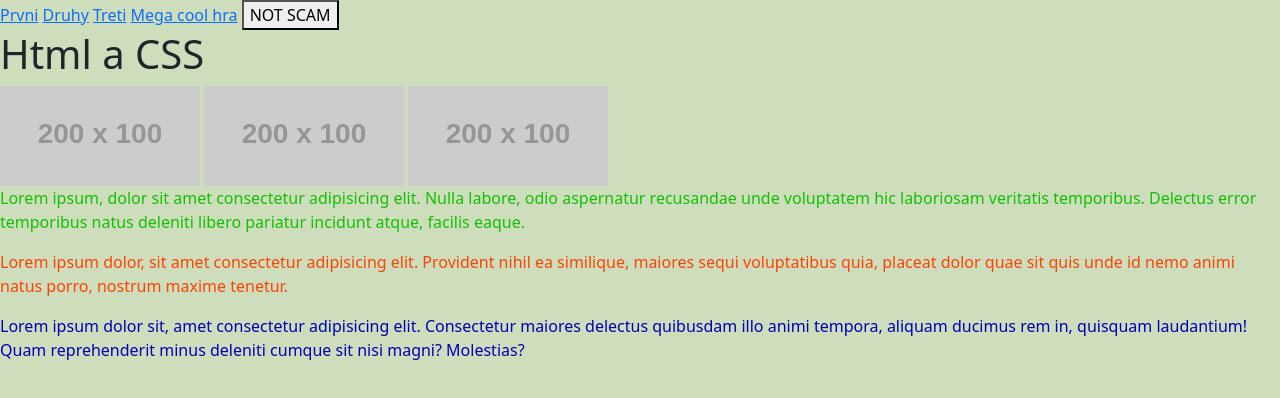
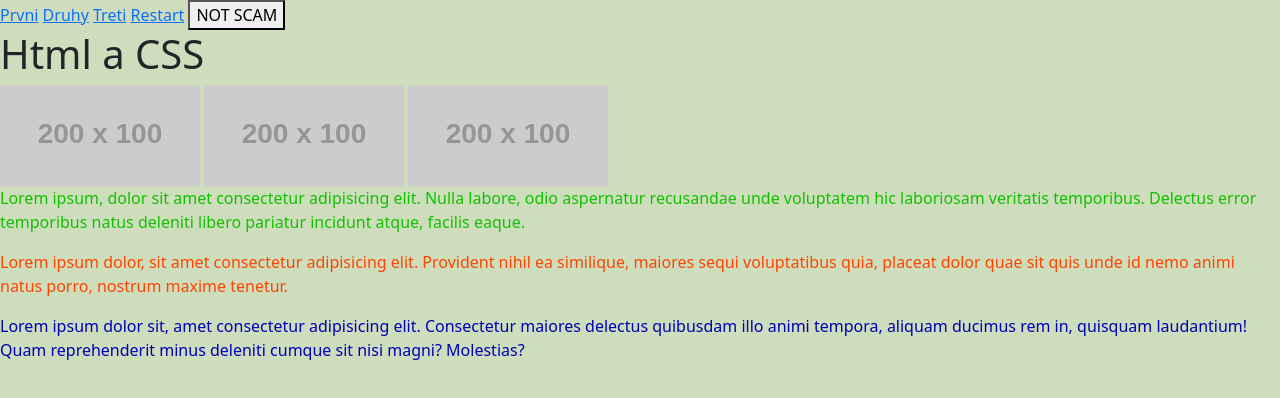
Before and after one commit to gyarab/2023_wa_sa_gavrylenko, a plain HTML site: page treti.html in a window 1280 px wide. Drawn offline with nearby package versions, Linux system fonts and the light colour scheme; placeholder pictures from the web are drawn by us.

```diff
--- a/treti.html
+++ b/treti.html
@@ -14,7 +14,7 @@
     <a href="prvni.html">Prvni</a>
     <a href="druhy.html">Druhy</a>
     <a href="treti.html">Treti</a>
-    <a href="pexeso.html">Mega cool hra</a>
+    <a href="pexeso.html">Restart</a>
     <link rel="stylesheet" href="style.css" />
 
     <button onclick="zmen()">NOT SCAM</button>
```
